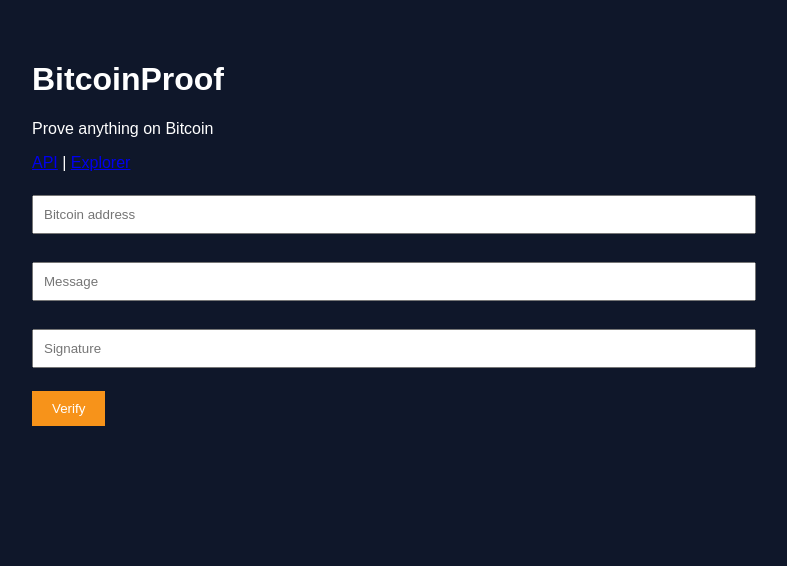
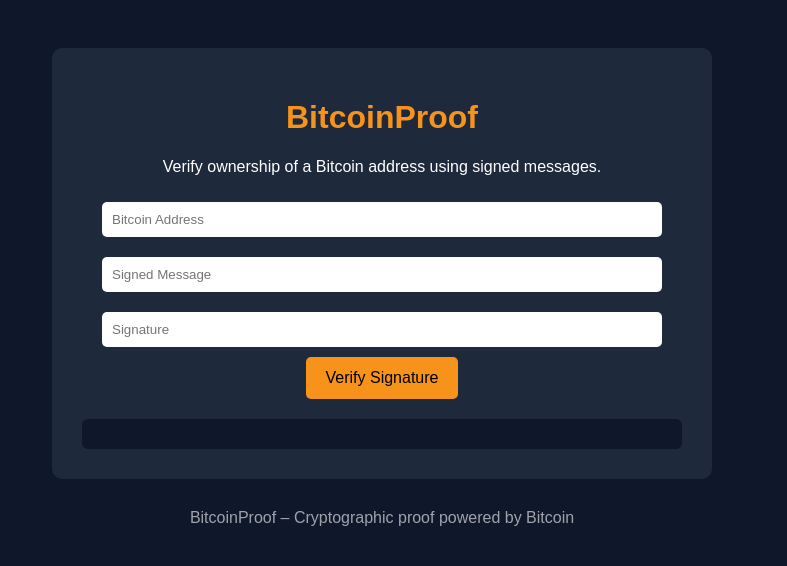
Before and after one commit to thirouxroux-tech/bitcoin-proof-api, a Python web app: template templates/index.html in a window 1280 px wide. Shown: the top 566 px of the page, without its empty margins (258-1045 px from the left). Run offline with Jinja, Linux system fonts and the light colour scheme; the template is opened without the code that fills it, so the values that code supplies are empty.

Commit message:
fix templates

```diff
--- a/templates/index.html
+++ b/templates/index.html
@@ -1,60 +1,162 @@
+
 <!DOCTYPE html>
+
 <html>
+
 <head>
+
+<meta charset="UTF-8">
+
 <title>BitcoinProof</title>
-<link rel="stylesheet" href="/static/style.css">
+
+<style>
+
+body{
+font-family:Arial;
+background:#0f172a;
+color:white;
+text-align:center;
+padding:40px;
+}
+
+.container{
+background:#1e293b;
+padding:30px;
+border-radius:10px;
+width:600px;
+margin:auto;
+}
+
+h1{
+color:#f7931a;
+}
+
+input{
+width:90%;
+padding:10px;
+margin:10px;
+border-radius:5px;
+border:none;
+}
+
+button{
+background:#f7931a;
+border:none;
+padding:12px 20px;
+border-radius:5px;
+cursor:pointer;
+font-size:16px;
+}
+
+button:hover{
+background:#ff9f2e;
+}
+
+#result{
+margin-top:20px;
+background:#0f172a;
+padding:15px;
+border-radius:6px;
+}
+
+a{
+color:#22c55e;
+text-decoration:none;
+}
+
+.footer{
+margin-top:30px;
+opacity:0.6;
+}
+
+</style>
+
 </head>
 
 <body>
 
+<div class="container">
+
 <h1>BitcoinProof</h1>
 
-<p>Prove anything on Bitcoin</p>
+<p>Verify ownership of a Bitcoin address using signed messages.</p>
 
-<a href="/docs">API</a> |
-<a href="/explorer">Explorer</a>
+<input id="address" placeholder="Bitcoin Address">
 
-<br><br>
+<input id="message" placeholder="Signed Message">
 
-<form id="verifyForm">
+<input id="signature" placeholder="Signature">
 
-<input id="address" placeholder="Bitcoin address"><br><br>
-<input id="message" placeholder="Message"><br><br>
-<input id="signature" placeholder="Signature"><br><br>
+<button onclick="verify()">Verify Signature</button>
 
-<button type="submit">Verify</button>
+<div id="result"></div>
 
-</form>
+</div>
 
-<pre id="result"></pre>
+<div class="footer">
+BitcoinProof – Cryptographic proof powered by Bitcoin
+</div>
 
 <script>
 
-document.getElementById("verifyForm").onsubmit = async (e) => {
+async function verify(){
 
-e.preventDefault()
+const address=document.getElementById("address").value
+const message=document.getElementById("message").value
+const signature=document.getElementById("signature").value
 
-let res = await fetch("/verify",{
+document.getElementById("result").innerHTML="Verifying..."
+
+try{
+
+const response=await fetch(
+"https://bitcoin-proof-api.onrender.com/verify",
+{
 method:"POST",
 headers:{
 "Content-Type":"application/json",
 "X-API-KEY":"dev_key_123456"
 },
 body:JSON.stringify({
-address:document.getElementById("address").value,
-message:document.getElementById("message").value,
-signature:document.getElementById("signature").value
+address:address,
+message:message,
+signature:signature
 })
 })
 
-let data = await res.json()
+const data=await response.json()
 
-document.getElementById("result").textContent =
-JSON.stringify(data,null,2)
+document.getElementById("result").innerHTML=
+`
+<h3>Status : ${data.status}</h3>
+
+<p>Verification ID : ${data.verification_id}</p>
+
+<p>Message Hash : ${data.message_hash}</p>
+
+<p>
+<a href="https://bitcoin-proof-api.onrender.com/certificate/${data.verification_id}" target="_blank">
+Download Certificate
+</a>
+</p>
+
+<p>
+<a href="https://bitcoin-proof-api.onrender.com/proof/${data.verification_id}" target="_blank">
+Public Verification Page
+</a>
+</p>
+`
+
+}catch(error){
+
+document.getElementById("result").innerHTML="API connection error"
+
+}
 
 }
 
 </script>
 
 </body>
+
 </html>
```
Also changed, not shown: index.html (deleted, +0 -162 lines), templates/dashboard.html (renamed from dashboard.html).
